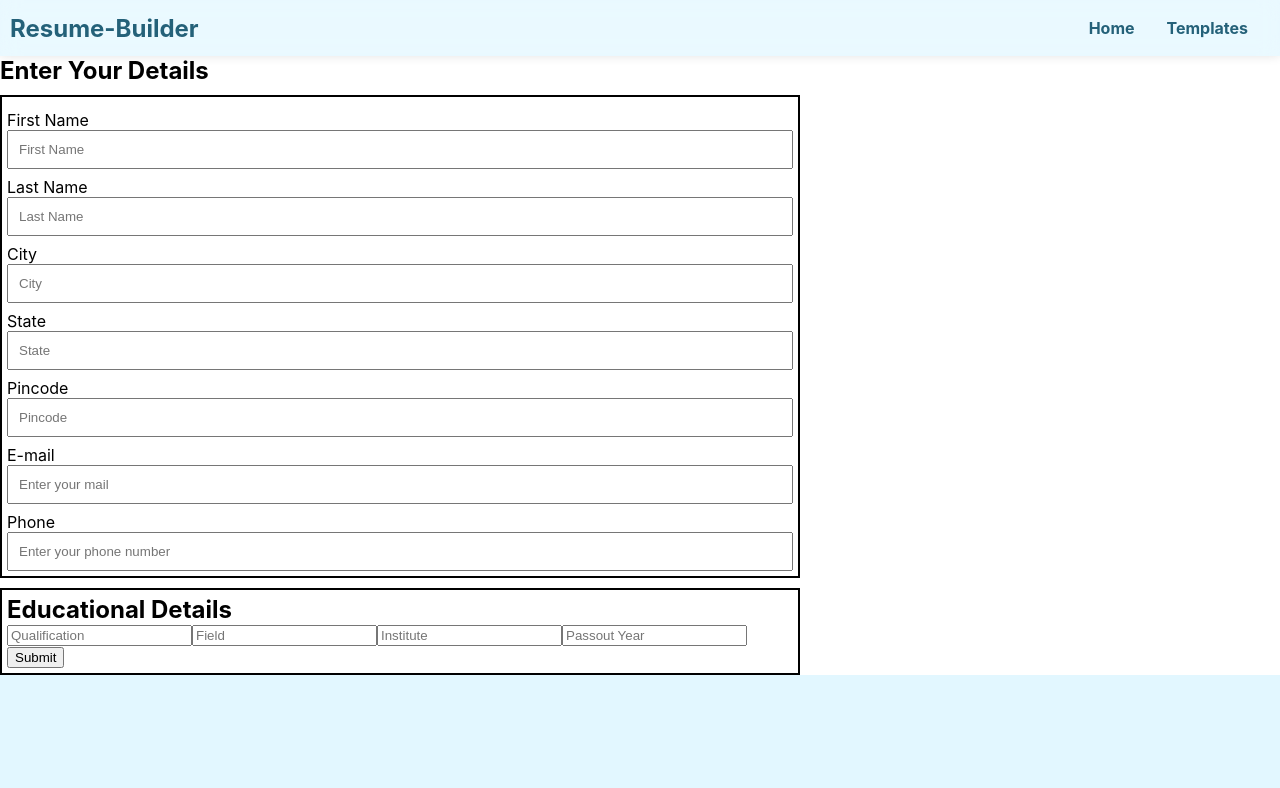
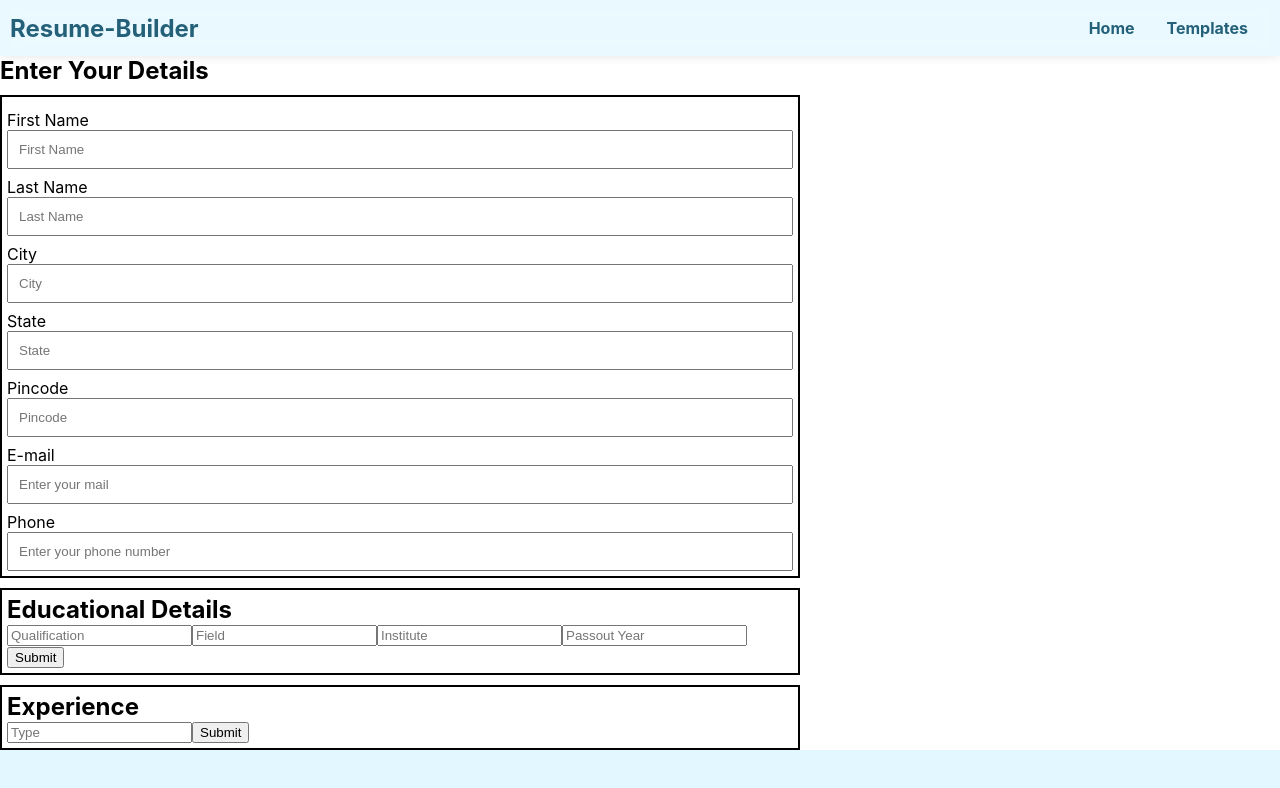
Before and after one commit to SBhattacharya45/resume-builder, a React (Create React App) app: page /form in a window 1280 px wide. Shown: the top 788 px of the page. Built offline with nearby package versions, Linux system fonts and the light colour scheme.

Commit message:
implemented experience field

```diff
--- a/src/components/Item/Item.js
+++ b/src/components/Item/Item.js
@@ -3,12 +3,22 @@ import React from 'react';
 import classes from './Item.module.css';
 
 const item = (props) => {
+    if(props.qualification) {
         return (
             <div className={classes.Item}>
                 <span>{props.qualification}</span>
                 <span onClick={() => props.delete(props.id)}>X</span>
             </div>
         )
+    } else if(props.type) {
+        return (
+            <div className={classes.Item}>
+                <span>{props.type}</span>
+                <span onClick={() => props.delete(props.id)}>X</span>
+            </div>
+        )
+    }
+
 }
 
 export default item;
--- a/src/containers/FormContainer/FormContainer.js
+++ b/src/containers/FormContainer/FormContainer.js
@@ -74,7 +74,8 @@ class FormConatiner extends Component {
                 label: 'Phone'
             }
         ],
-        eduDetails: []
+        eduDetails: [],
+        expDetails: []
     }
 
     inputChangedHandler = (event, key) => {
@@ -111,6 +112,22 @@ class FormConatiner extends Component {
         this.setState({eduDetails: updatedEduDetails});
     }
 
+    expSubmitHandler = (event) => {
+        event.preventDefault();
+        const data = new FormData(event.target);
+        let updatedExpDetails = [...this.state.expDetails];
+        updatedExpDetails.push({
+            type: data.get('type')
+        })
+        this.setState({expDetails: updatedExpDetails});
+    }
+
+    expDeleteHandler = (key) => {
+        let updatedExpDetails = [...this.state.expDetails];
+        updatedExpDetails.splice(key, 1);
+        this.setState({expDetails: updatedExpDetails});
+    }
+
 
 
     render() {
@@ -135,6 +152,15 @@ class FormConatiner extends Component {
             <div>
                 {eduItemsArray.map((eduElement, igKey) => (
                     <Item key={igKey} id={igKey} delete={this.eduDeleteHandler} qualification={eduElement.qualification}/>
+                ))}
+            </div>
+        )
+
+        const expItemsArray = this.state.expDetails;
+        let expItems = (
+            <div>
+                {expItemsArray.map((expElement, igKey) => (
+                    <Item key={igKey} id={igKey} delete={this.expDeleteHandler} type={expElement.type}/>
                 ))}
             </div>
         )
@@ -173,6 +199,19 @@ class FormConatiner extends Component {
                         {eduItems}
                     </div>
                 </Grid>
+                <Grid item xs={12} sm={2}>
+                    <div className={classes.Container}>
+                        <h2>Experience</h2>
+                        <form onSubmit={this.expSubmitHandler}>
+                            <input
+                            placeholder="Type"
+                            type="text"
+                            name="type"/>
+                            <button type="submit">Submit</button>
+                        </form>
+                        {expItems}
+                    </div>
+                </Grid>
             </Grid>
             </>
         )
```
Lines whose indentation alone changed are shown as unchanged.
